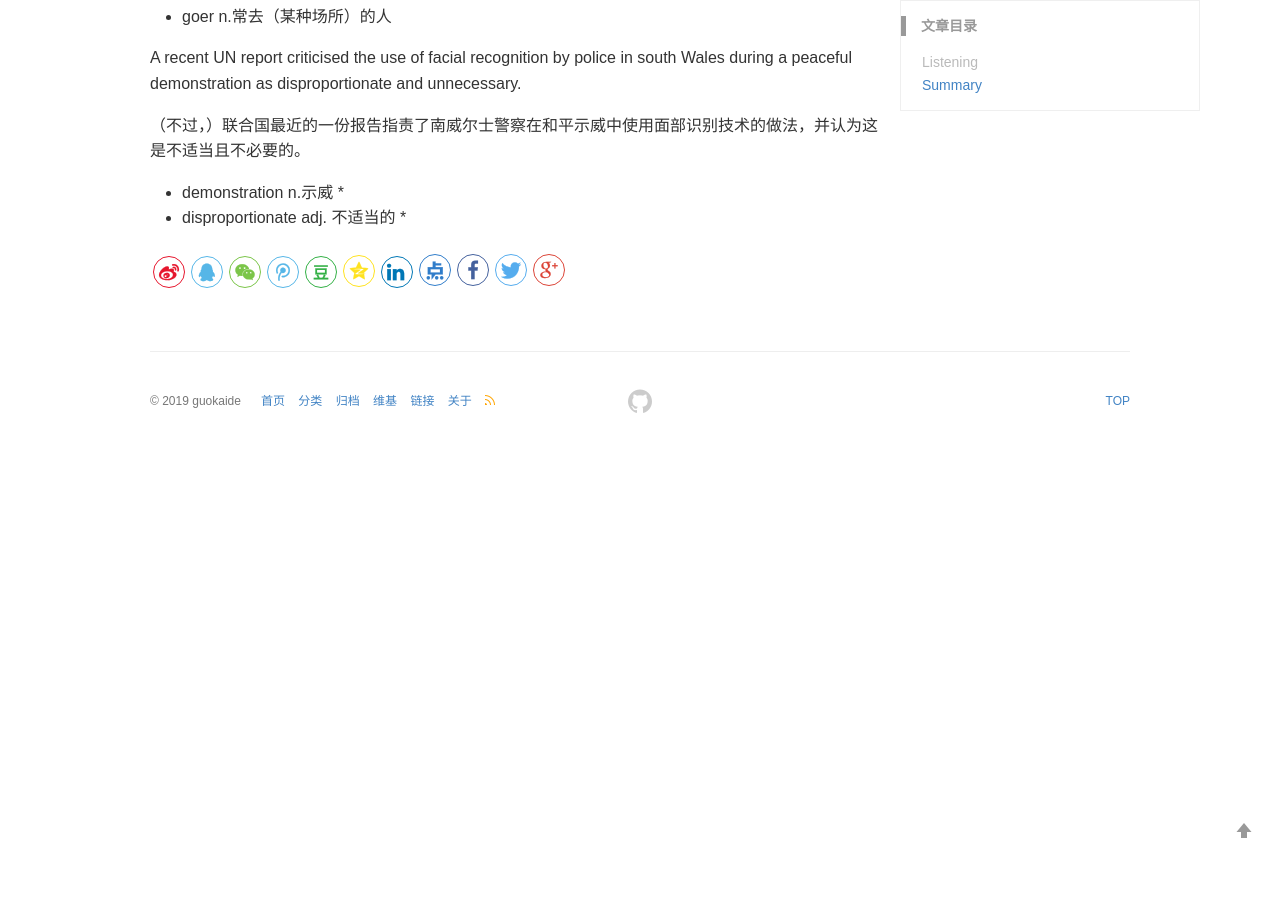
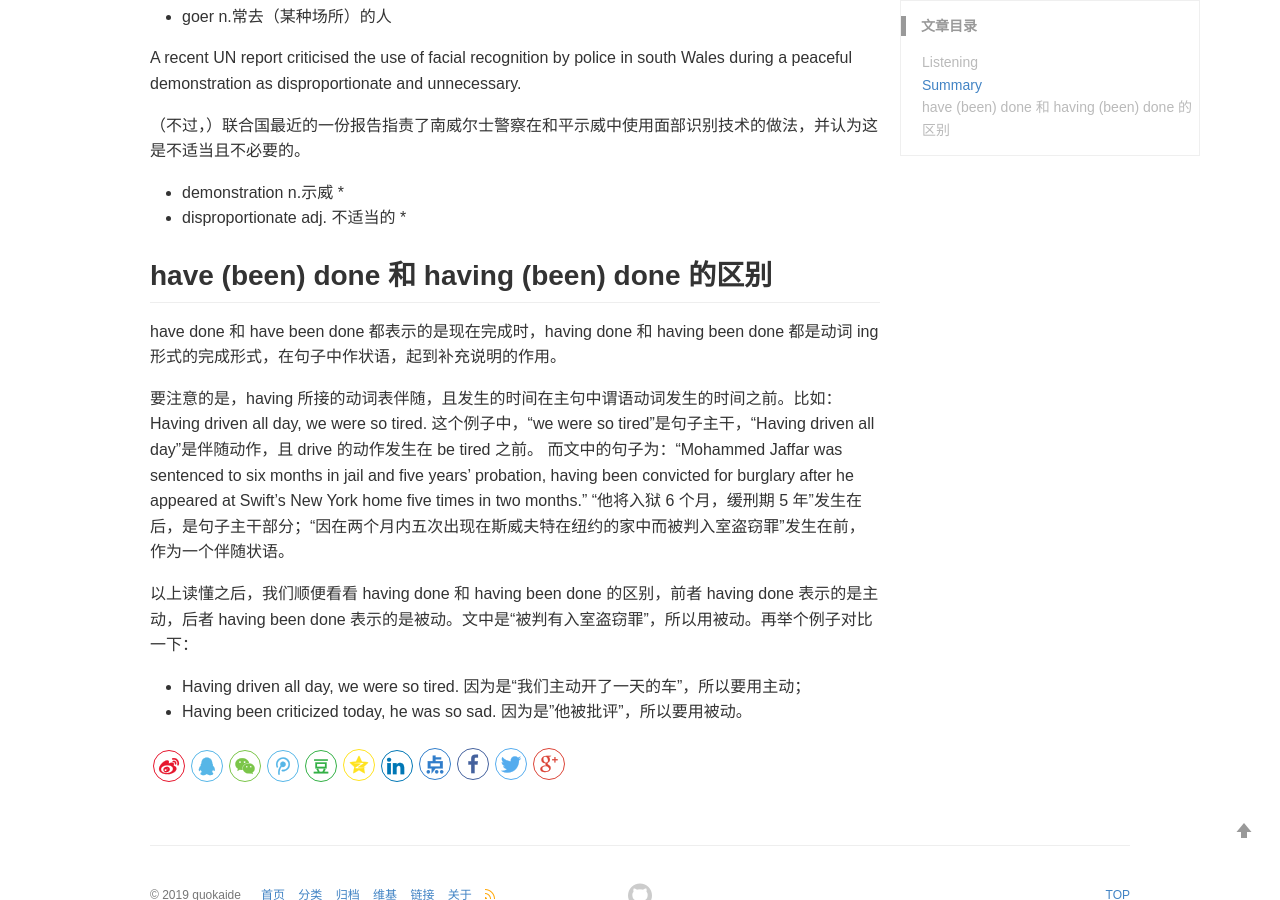
Before and after one commit to guokaide/guokaide.github.io, a Jekyll site: the page built from _posts/2019-01-08-Taylor-Swift-used-facial-recognition-software.md, in a window 1280 px wide and 900 px high, scrolled down 3729 px. Built offline with Jekyll 4.4.1, drawn with Linux system fonts in a browser that asks for light colours; comment, search, counter and statistics services are not loaded; before the commit the page ends 4179 px from its top, so only the background shows below that.

Commit message:
update Reading Notes 026

```diff
--- a/_posts/2019-01-08-Taylor-Swift-used-facial-recognition-software.md
+++ b/_posts/2019-01-08-Taylor-Swift-used-facial-recognition-software.md
@@ -165,3 +165,16 @@ A recent UN report criticised the use of facial recognition by police in south W
 
 * demonstration n.示威 *
 * disproportionate adj. 不适当的 *
+
+
+
+## have (been) done 和 having (been) done 的区别
+
+have done 和 have been done 都表示的是现在完成时，having done 和 having been done 都是动词 ing 形式的完成形式，在句子中作状语，起到补充说明的作用。
+
+要注意的是，having 所接的动词表伴随，且发生的时间在主句中谓语动词发生的时间之前。比如：Having driven all day, we were so tired. 这个例子中，“we were so tired”是句子主干，“Having driven all day”是伴随动作，且 drive 的动作发生在 be tired 之前。
+而文中的句子为：“Mohammed Jaffar was sentenced to six months in jail and five years’ probation, having been convicted for burglary after he appeared at Swift’s New York home five times in two months.” “他将入狱 6 个月，缓刑期 5 年”发生在后，是句子主干部分；“因在两个月内五次出现在斯威夫特在纽约的家中而被判入室盗窃罪”发生在前，作为一个伴随状语。
+
+以上读懂之后，我们顺便看看 having done 和 having been done 的区别，前者 having done 表示的是主动，后者 having been done 表示的是被动。文中是“被判有入室盗窃罪”，所以用被动。再举个例子对比一下：
+- Having driven all day, we were so tired. 因为是“我们主动开了一天的车”，所以要用主动；
+- Having been criticized today, he was so sad. 因为是"他被批评”，所以要用被动。
```
